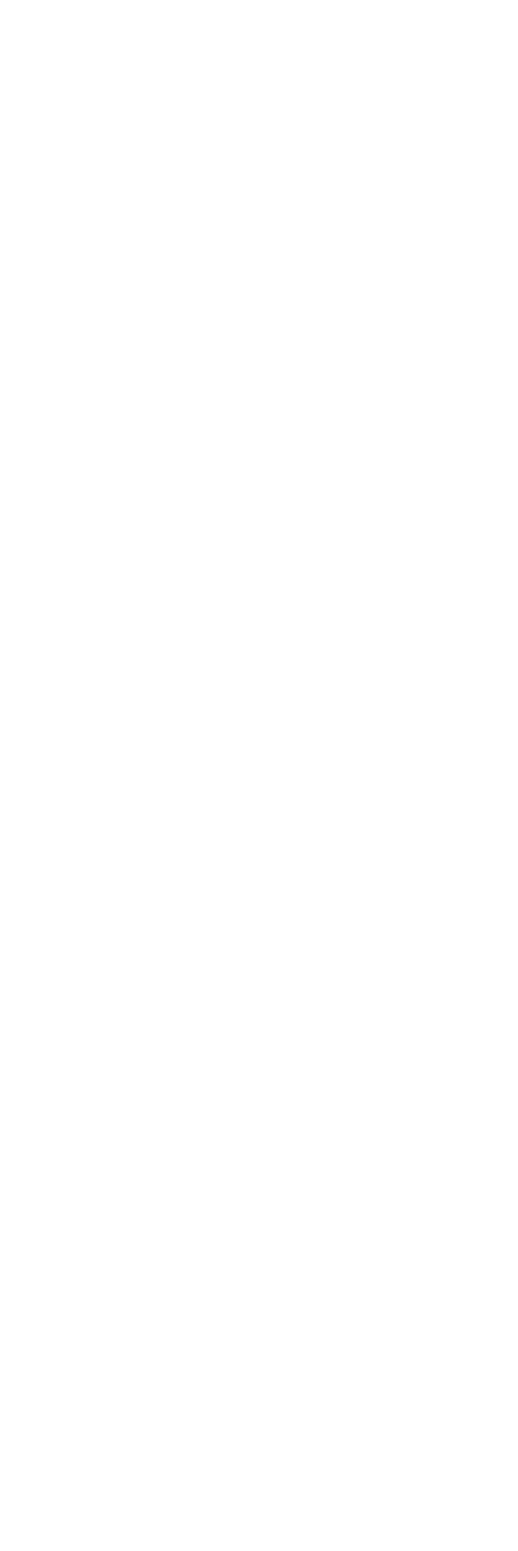
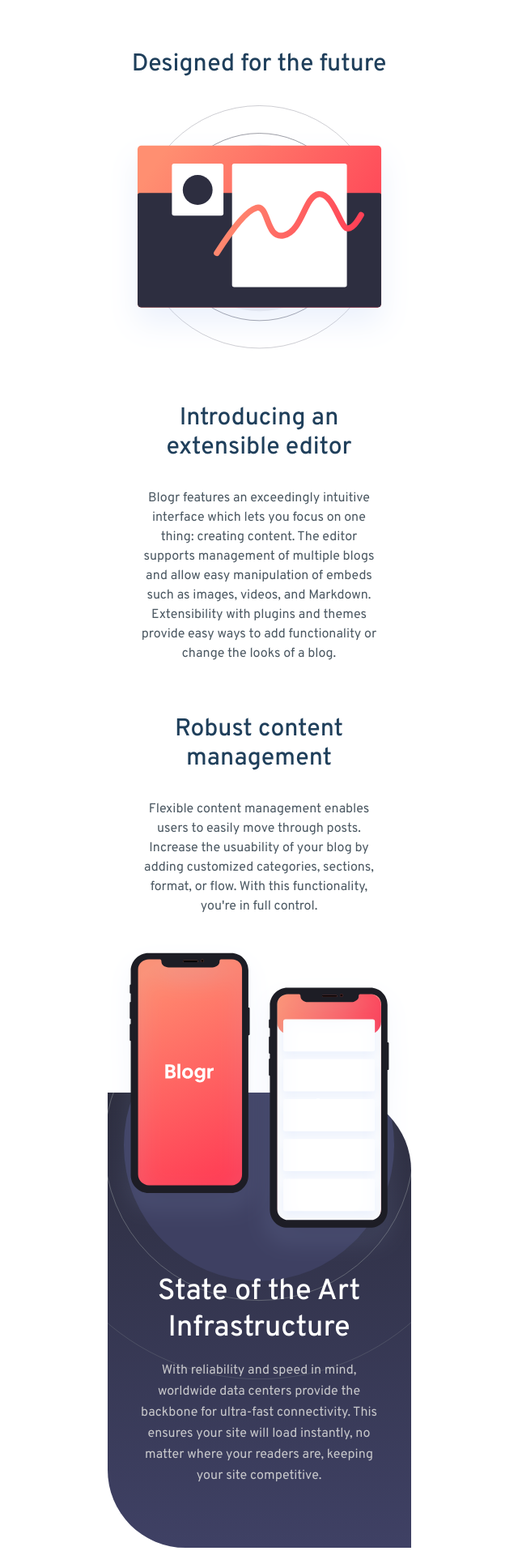
Before and after one commit to tuansdf/fm-blogr-landing-page, a Next.js app: page / in a window 1280 px wide. Shown: the part 565-2480 px from the top of the page at 81% size, without its empty margins (320-960 px from the left). Before the commit the page ends 800 px from the top, so only its background shows below. Built offline with nearby package versions, Linux system fonts and the light colour scheme.

Commit message:
feat: mobile design

```diff
--- a/src/app/page.tsx
+++ b/src/app/page.tsx
@@ -1,10 +1,17 @@
 import Image from "next/image";
 
-import introPatternDesktop from "/public/images/bg-pattern-intro-desktop.svg";
-import introPatternMobile from "/public/images/bg-pattern-intro-mobile.svg";
 import hamburgerIcon from "/public/images/icon-hamburger.svg";
 import logoImg from "/public/images/logo.svg";
 import ImageSwitch from "/src/app/image-switch";
+
+import circlePattern from "/public/images/bg-pattern-circles.svg";
+import introPatternDesktop from "/public/images/bg-pattern-intro-desktop.svg";
+import introPatternMobile from "/public/images/bg-pattern-intro-mobile.svg";
+import editorIllustrationDesktop from "/public/images/illustration-editor-desktop.svg";
+import editorIllustrationMobile from "/public/images/illustration-editor-mobile.svg";
+import laptopIllustrationDesktop from "/public/images/illustration-laptop-desktop.svg";
+import laptopIllustrationMobile from "/public/images/illustration-laptop-mobile.svg";
+import phonesIllustration from "/public/images/illustration-phones.svg";
 
 export default function Home() {
   return (
@@ -15,7 +22,7 @@ export default function Home() {
       </nav>
 
       <main>
-        <section className="relative flex aspect-[2/3] w-full items-center justify-center overflow-hidden rounded-bl-[7rem] bg-gradient-to-b from-gradient-red-100 to-gradient-red-200 text-white">
+        <section className="relative flex aspect-[2/3] w-full items-center justify-center overflow-hidden rounded-bl-[6rem] bg-gradient-to-b from-gradient-red-100 to-gradient-red-200 text-white">
           {/* background */}
           <div className="absolute ml-60 mt-44 w-[80rem]">
             <ImageSwitch
@@ -44,9 +51,125 @@ export default function Home() {
             </div>
           </div>
         </section>
+
+        <section className="pt-16 pb-8">
+          <h2 className="mb-8 text-center text-3xl font-medium text-primary-blue">
+            Designed for the future
+          </h2>
+          <ImageSwitch
+            mobileSrc={editorIllustrationMobile}
+            desktopSrc={editorIllustrationDesktop}
+            alt=""
+          />
+        </section>
+
+        <section className="mx-auto max-w-xs px-3 py-8 text-center">
+          <h2 className="mb-8 text-3xl font-medium text-primary-blue">
+            Introducing an extensible editor
+          </h2>
+          <p className="text-neutral-800">
+            Blogr features an exceedingly intuitive interface which lets you
+            focus on one thing: creating content. The editor supports management
+            of multiple blogs and allow easy manipulation of embeds such as
+            images, videos, and Markdown. Extensibility with plugins and themes
+            provide easy ways to add functionality or change the looks of a
+            blog.
+          </p>
+        </section>
+
+        <section className="mx-auto max-w-xs py-8 px-3 text-center">
+          <h2 className="mb-8 text-3xl font-medium text-primary-blue">
+            Robust content management
+          </h2>
+          <p className="text-neutral-800">
+            Flexible content management enables users to easily move through
+            posts. Increase the usuability of your blog by adding customized
+            categories, sections, format, or flow. With this functionality,
+            you&apos;re in full control.
+          </p>
+        </section>
+
+        <section>
+          <Image src={phonesIllustration} alt="" className="relative z-10" />
+          <div className="relative -mt-52 flex aspect-[2/3] w-full items-center justify-center overflow-hidden rounded-bl-[6rem] rounded-tr-[6rem] bg-gradient-to-b from-gradient-blue-800 to-gradient-blue-900">
+            <div className="absolute -top-56 w-[36rem]">
+              <Image src={circlePattern} alt="" className="w-full" />
+            </div>
+
+            <div className="absolute top-0 mx-auto mt-56 max-w-xs px-3 text-center">
+              <h2 className="mb-4 text-4xl font-medium leading-tight text-white">
+                State of the Art Infrastructure
+              </h2>
+              <p className="leading-relaxed text-neutral-700">
+                With reliability and speed in mind, worldwide data centers
+                provide the backbone for ultra-fast connectivity. This ensures
+                your site will load instantly, no matter where your readers are,
+                keeping your site competitive.
+              </p>
+            </div>
+          </div>
+        </section>
+
+        <section className="flex flex-col items-center justify-center py-16">
+          <div className="mb-8 w-[30rem]">
+            <ImageSwitch
+              mobileSrc={laptopIllustrationMobile}
+              desktopSrc={laptopIllustrationDesktop}
+              alt=""
+            />
+          </div>
+
+          <div className="mx-auto max-w-xs px-2.5 text-center">
+            <h2 className="mb-6 text-3xl font-medium text-primary-blue">
+              Free, open, simple
+            </h2>
+            <p className="leading-relaxed text-neutral-800">
+              Blogr is a free and open source application backed by a large
+              community of helpful developers. It supports features such as code
+              syntax highlighting, RSS feeds, social media integration,
+              third-party commenting tools, and works seamlessly with Google
+              Analytics. The architecture is clean and relatively easy to learn.
+            </p>
+
+            <h2 className="mb-6 mt-12 text-3xl font-medium text-primary-blue">
+              Powerful tooling
+            </h2>
+            <p className="leading-relaxed text-neutral-800">
+              Batteries included. We built a simple and straightforward CLI tool
+              that makes customization and deployment a breeze, but capable of
+              producing even the most complicated sites.
+            </p>
+          </div>
+        </section>
       </main>
 
-      <footer></footer>
+      <footer className="flex flex-col items-center rounded-tr-[6rem] bg-neutral-900 py-16 text-center">
+        <Image src={logoImg} alt="logo" />
+
+        <div className="mt-16 mb-6 font-medium text-white">Product</div>
+        <ul className="space-y-1.5 text-neutral-700">
+          <li>Overview</li>
+          <li>Pricing</li>
+          <li>Marketplace</li>
+          <li>Features</li>
+          <li>Integrations</li>
+        </ul>
+
+        <div className="mt-8 mb-6 font-medium text-white">Company</div>
+        <ul className="space-y-1.5 text-neutral-700">
+          <li>About</li>
+          <li>Team</li>
+          <li>Blog</li>
+          <li>Careers</li>
+        </ul>
+
+        <div className="mt-8 mb-6 font-medium text-white">Connect</div>
+        <ul className="space-y-1.5 text-neutral-700">
+          <li>Contact</li>
+          <li>Newsletter</li>
+          <li>LinkedIn</li>
+        </ul>
+      </footer>
     </>
   );
 }
```
